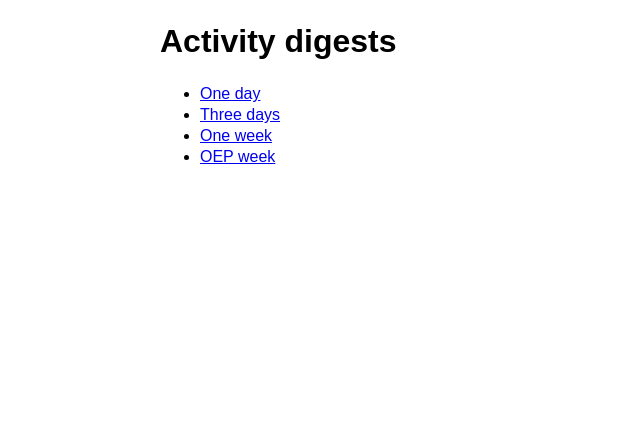
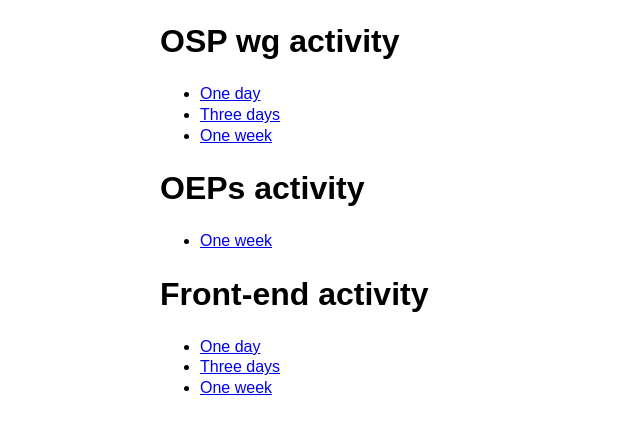
Before and after one commit to nedbat/nedbat_dinghy, a plain HTML site: page index.html in a window 1280 px wide. Shown: the whole page, without its empty margins (0-640 px from the left). Drawn offline with Linux system fonts and the light colour scheme.

Commit message:
add frontend digests

```diff
--- a/index.html
+++ b/index.html
@@ -11,10 +11,21 @@
         }
     </style>
 <body>
-<h1>Activity digests</h1>
+<h1>OSP wg activity</h1>
 <ul>
     <li><a href="1day.html" target="_blank">One day</a></li>
     <li><a href="3day.html" target="_blank">Three days</a></li>
     <li><a href="1week.html" target="_blank">One week</a></li>
-    <li><a href="1week-oep.html" target="_blank">OEP week</a></li>
 </ul>
+
+<h1>OEPs activity</h1>
+<ul>
+    <li><a href="1week-oep.html" target="_blank">One week</a></li>
+</ul>
+
+<h1>Front-end activity</h1>
+<ul>
+    <li><a href="1day-frontend.html" target="_blank">One day</a></li>
+    <li><a href="3day-frontend.html" target="_blank">Three days</a></li>
+    <li><a href="1week-frontend.html" target="_blank">One week</a></li>
+</ul>
```
Also changed, not shown: 1 other file.
